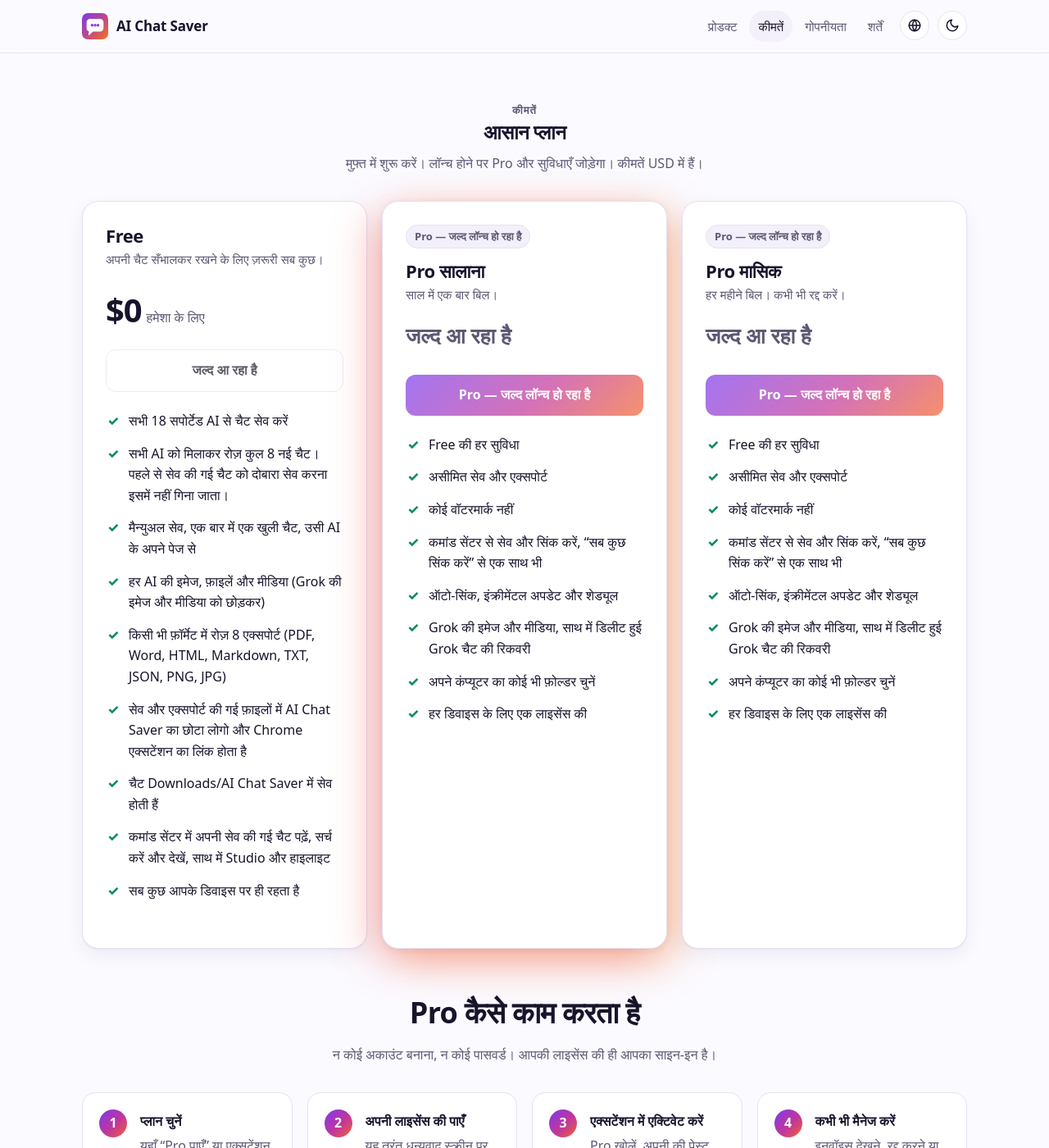
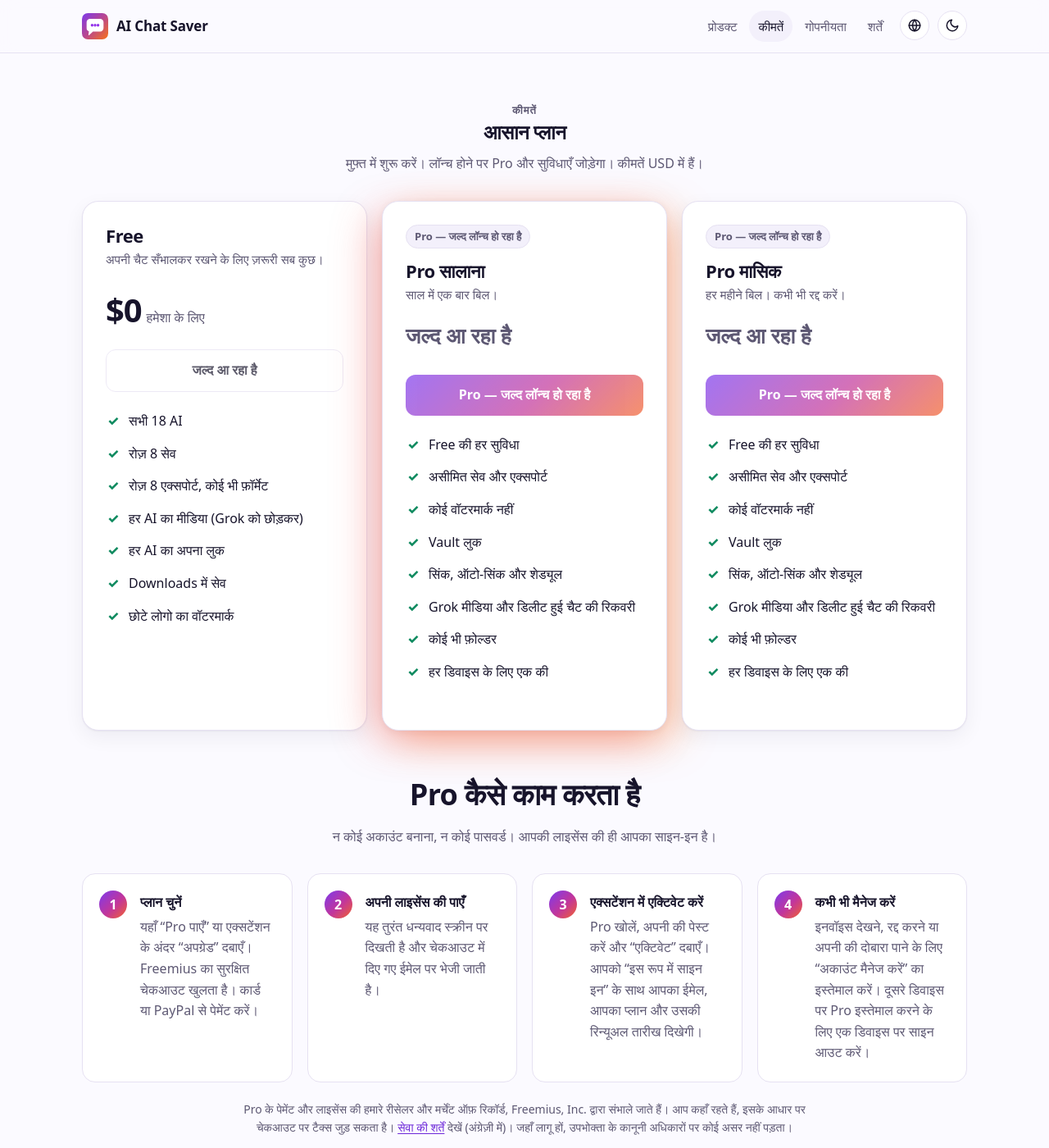
Before and after one commit to aichatsaver/aichatsaver.github.io, a Jekyll site: the page built from hi/pricing.html, in a window 1280 px wide and 1400 px high. Shown: the whole window at 82% size. Built offline with Jekyll 4.4.1, drawn with Linux system fonts in a browser that asks for light colours.

Commit message:
Pricing: short Free/Pro lists + one-line FAQ (hi)

```diff
--- a/_data/i18n/hi.yml
+++ b/_data/i18n/hi.yml
@@ -32,24 +32,22 @@
   description: AI Chat Saver एक ब्राउज़र एक्सटेंशन है जो 18 AI असिस्टेंट की आपकी चैट एक लोकल फ़ोल्डर में सेव करता है — एक क्लिक में अपडेट, सर्च, और ऐसे एक्सपोर्ट जो असली साइट जैसे दिखते हैं।
   pro_status: Pro — जल्द लॉन्च हो रहा है
   free_features:
-  - "सभी 18 सपोर्टेड AI से चैट सेव करें"
-  - "सभी AI को मिलाकर रोज़ कुल 8 नई चैट। पहले से सेव की गई चैट को दोबारा सेव करना इसमें नहीं गिना जाता।"
-  - "मैन्युअल सेव, एक बार में एक खुली चैट, उसी AI के अपने पेज से"
-  - "हर AI की इमेज, फ़ाइलें और मीडिया (Grok की इमेज और मीडिया को छोड़कर)"
-  - "किसी भी फ़ॉर्मेट में रोज़ 8 एक्सपोर्ट (PDF, Word, HTML, Markdown, TXT, JSON, PNG, JPG)"
-  - "सेव और एक्सपोर्ट की गई फ़ाइलों में AI Chat Saver का छोटा लोगो और Chrome एक्सटेंशन का लिंक होता है"
-  - "चैट Downloads/AI Chat Saver में सेव होती हैं"
-  - "कमांड सेंटर में अपनी सेव की गई चैट पढ़ें, सर्च करें और देखें, साथ में Studio और हाइलाइट"
-  - "सब कुछ आपके डिवाइस पर ही रहता है"
+  - "सभी 18 AI"
+  - "रोज़ 8 सेव"
+  - "रोज़ 8 एक्सपोर्ट, कोई भी फ़ॉर्मेट"
+  - "हर AI का मीडिया (Grok को छोड़कर)"
+  - "हर AI का अपना लुक"
+  - "Downloads में सेव"
+  - "छोटे लोगो का वॉटरमार्क"
   pro_features:
   - "Free की हर सुविधा"
   - "असीमित सेव और एक्सपोर्ट"
   - "कोई वॉटरमार्क नहीं"
-  - "कमांड सेंटर से सेव और सिंक करें, “सब कुछ सिंक करें” से एक साथ भी"
-  - "ऑटो-सिंक, इंक्रीमेंटल अपडेट और शेड्यूल"
-  - "Grok की इमेज और मीडिया, साथ में डिलीट हुई Grok चैट की रिकवरी"
-  - "अपने कंप्यूटर का कोई भी फ़ोल्डर चुनें"
-  - "हर डिवाइस के लिए एक लाइसेंस की"
+  - "Vault लुक"
+  - "सिंक, ऑटो-सिंक और शेड्यूल"
+  - "Grok मीडिया और डिलीट हुई चैट की रिकवरी"
+  - "कोई भी फ़ोल्डर"
+  - "हर डिवाइस के लिए एक की"
 home:
   title: प्रोडक्ट
   logo_alt: '%name% लोगो'
@@ -100,7 +98,7 @@
   - q: क्या मुझे अकाउंट चाहिए?
     a: नहीं। %name% हर AI साइट पर आपके पहले से मौजूद सेशन का इस्तेमाल करता है। Pro हमारे पेमेंट पार्टनर Freemius की लाइसेंस की से चलता है। इसे एक बार एक्सटेंशन में पेस्ट करें और आप साइन इन हो जाएँगे।
   - q: मेरी चैट कहाँ सेव होती हैं?
-    a: "आपके कंप्यूटर पर Downloads/AI Chat Saver में (हर AI का एक फ़ोल्डर)। Pro के साथ आप अपने कंप्यूटर का कोई भी फ़ोल्डर चुन सकते हैं। एक कॉपी आपके ब्राउज़र के लोकल स्टोरेज में भी रहती है ताकि सर्च तुरंत हो।"
+    a: "Downloads/AI Chat Saver में। Pro के साथ आप कोई भी फ़ोल्डर चुन सकते हैं।"
   - q: अगर कोई AI साइट बदल जाए तो क्या होगा?
     a: हर सिंक के बाद एक्सटेंशन हर AI को जाँचता है। अगर कोई साइट बदल गई और सेव होना बंद हो गया, तो आपको एक नोटिफ़िकेशन और एक बैनर मिलेगा, और कोई गड़बड़ रन कभी भी सही सेव हुई चैट को ओवरराइट नहीं करता।
   - q: क्या यह मुफ़्त है?
```
